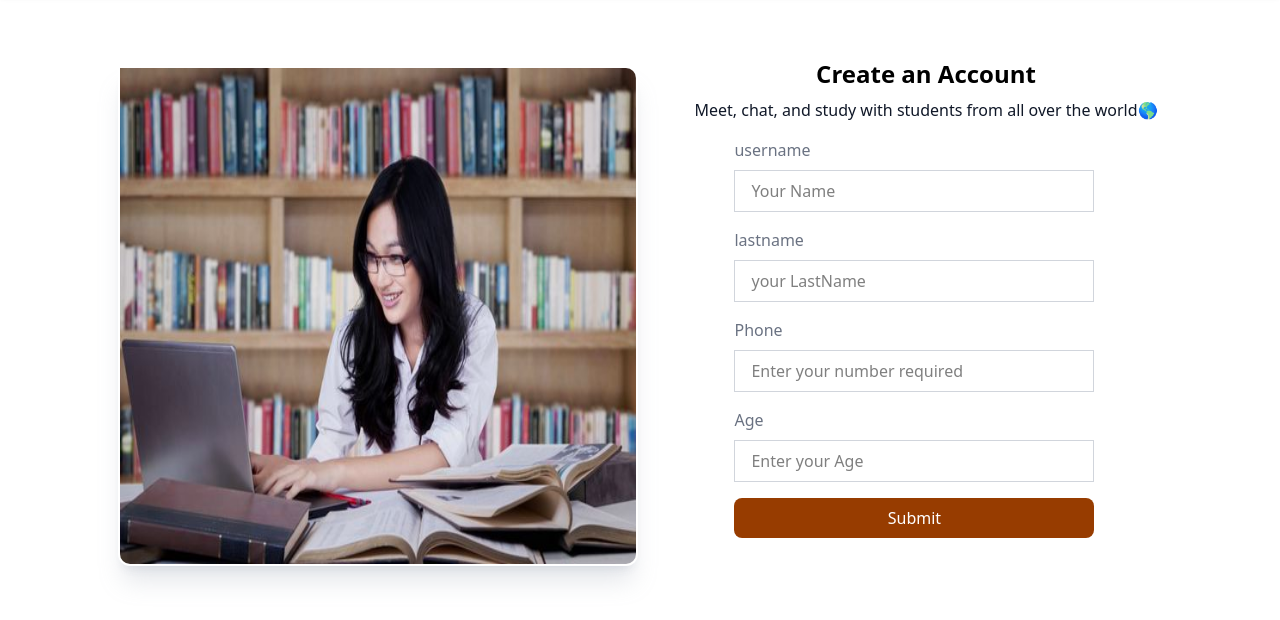
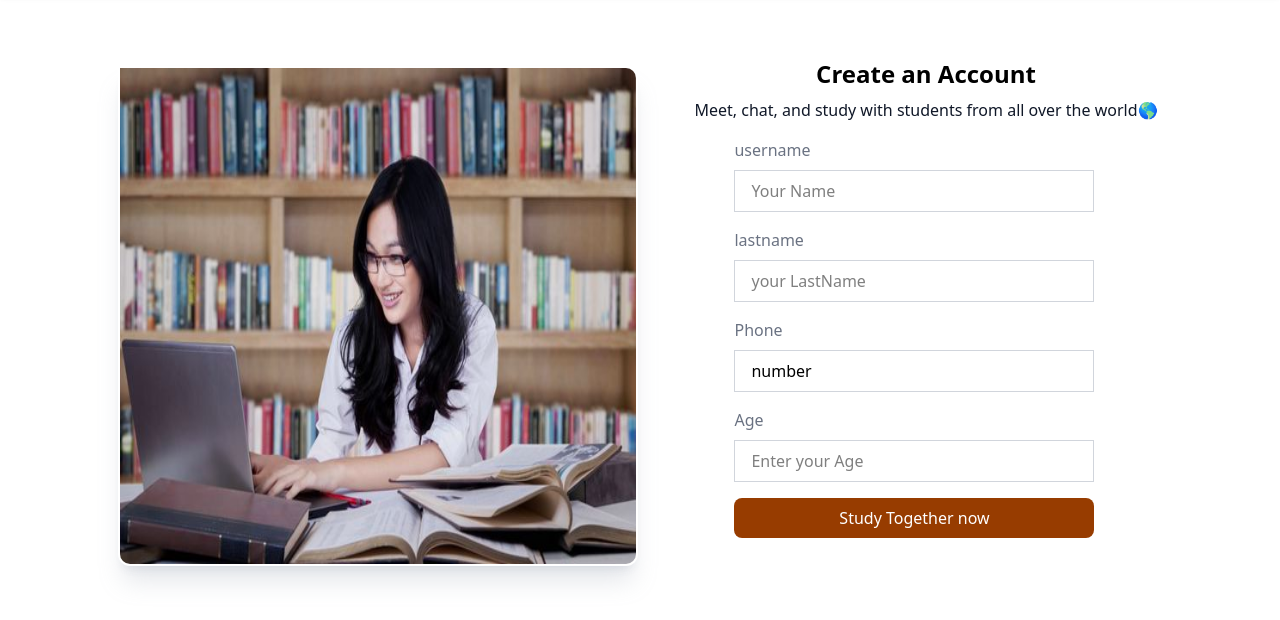
Before and after one commit to nazanin1221/Account-creation-page, a plain HTML site: page index.html in a window 1280 px wide. Shown: the part 70-690 px from the top of the page. Drawn offline with nearby package versions, Linux system fonts and the light colour scheme.

Commit message:
delete img

```diff
--- a/index.html
+++ b/index.html
@@ -11,7 +11,7 @@
 <body class="  bg[#fbfbfb]  min-h-screen gap-x-8 gap-y-4">
 
     <!-- Navbar-->
-<nav class="relative bg-white shadow-md"> <!-- تغییر اصلی -->
+<nav class="relative bg-white shadow-md">
   <div class="mx-auto max-w-7xl px-2 sm:px-6 lg:px-8">
     <div class="relative flex h-16 items-center justify-between">
       <div class="absolute inset-y-0 left-0 flex items-center sm:hidden">
@@ -33,7 +33,6 @@
         </div>
         <div class="hidden sm:ml-6 sm:block">
           <div class="flex space-x-4">
-            <!-- Current: "bg-gray-900 text-white", Default: "text-gray-300 hover:bg-white/5 hover:text-white" -->
             <a href="#" aria-current="page" class="rounded-md bg-gray-100 px-3 py-2 text-sm font-medium text-gray-900">Dashboard</a>
             <a href="#" class="rounded-md px-3 py-2 text-sm font-medium text-gray-700 hover:bg-gray-100 hover:text-gray-900">Team</a>
             <a href="#" class="rounded-md px-3 py-2 text-sm font-medium text-gray-700 hover:bg-gray-100 hover:text-gray-900">Projects</a>
@@ -50,7 +49,7 @@
           </svg>
         </button>
 
-        <!-- Profile dropdown -->
+        <!-- button study -->
          <button class="ml-3 rounded-md bg-indigo-500 px-3 py-2 text-sm font-bold text-white hover:bg-indigo-700">
             Study Together
          </button>
@@ -102,14 +101,14 @@
      <!--فیلد شماره تلفن-->
      <div  class="ml-10">
      <label for="PhoneNumber" class="block text-md font-medium  text-gray-500 mb-2">Phone</label>
-     <input type="text" id="PhoneNumber"  placeholder="Enter your number required" class="w-90 px-4 py-2 border border-gray-300  focus:ring-2 focus:ring-blue-500 focus:border-transparent outline-none transition duration-200" required>
+     <input type="text" id="PhoneNumber" value="number" placeholder="Enter your number required" class="w-90 px-4 py-2 border border-gray-300  focus:ring-2 focus:ring-blue-500 focus:border-transparent outline-none transition duration-200" required>
      </div>
      <!--فیلد سن -->
      <div  class="ml-10">
      <label for="Age" class="block text-md font-medium  text-gray-500 mb-2" >Age</label>
      <input type="text" id="Age"  placeholder="Enter your Age" class="w-90 px-4 py-2 border border-gray-300  focus:ring-2 focus:ring-blue-500 focus:border-transparent outline-none transition duration-200" required>
      </div>
-     <input type="submit" id="InSubmit" placeholder="Study Together now" class="w-90  ml-10 bg-amber-800  shadow-indigo-500/50 hover:bg-amber-900 text-white font-medium font-bold py-2 px-4 rounded-lg transition duration-200 focus:ring-4 focus:ring-blue-300 focus:outline-none">
+     <input type="submit" id="InSubmit" value="Study Together now" class="w-90  ml-10 bg-amber-800  shadow-indigo-500/50 hover:bg-amber-900 text-white font-medium font-bold py-2 px-4 rounded-lg transition duration-200 focus:ring-4  focus:outline-none">
 
    </form>
  </div>
```
Also changed, not shown: picture/img 1.jpg (deleted), picture/img 2.webp (deleted).
